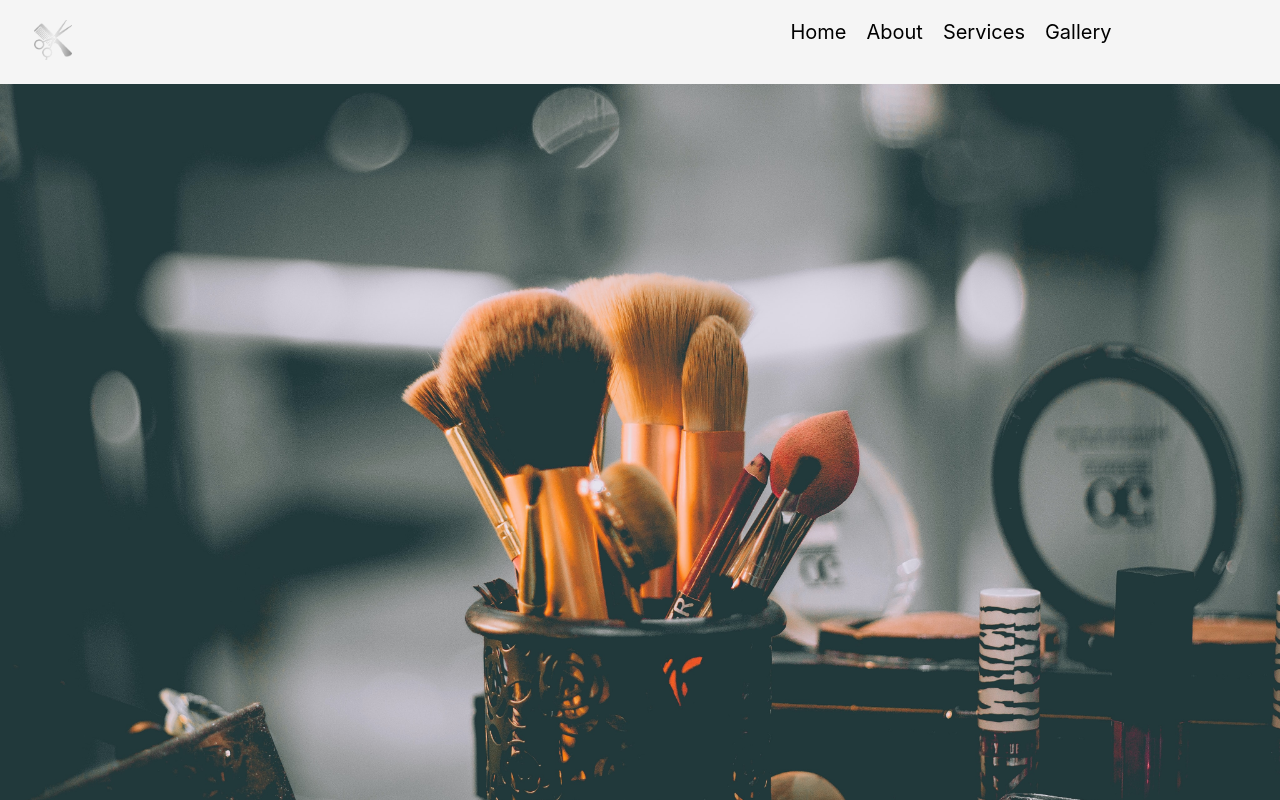
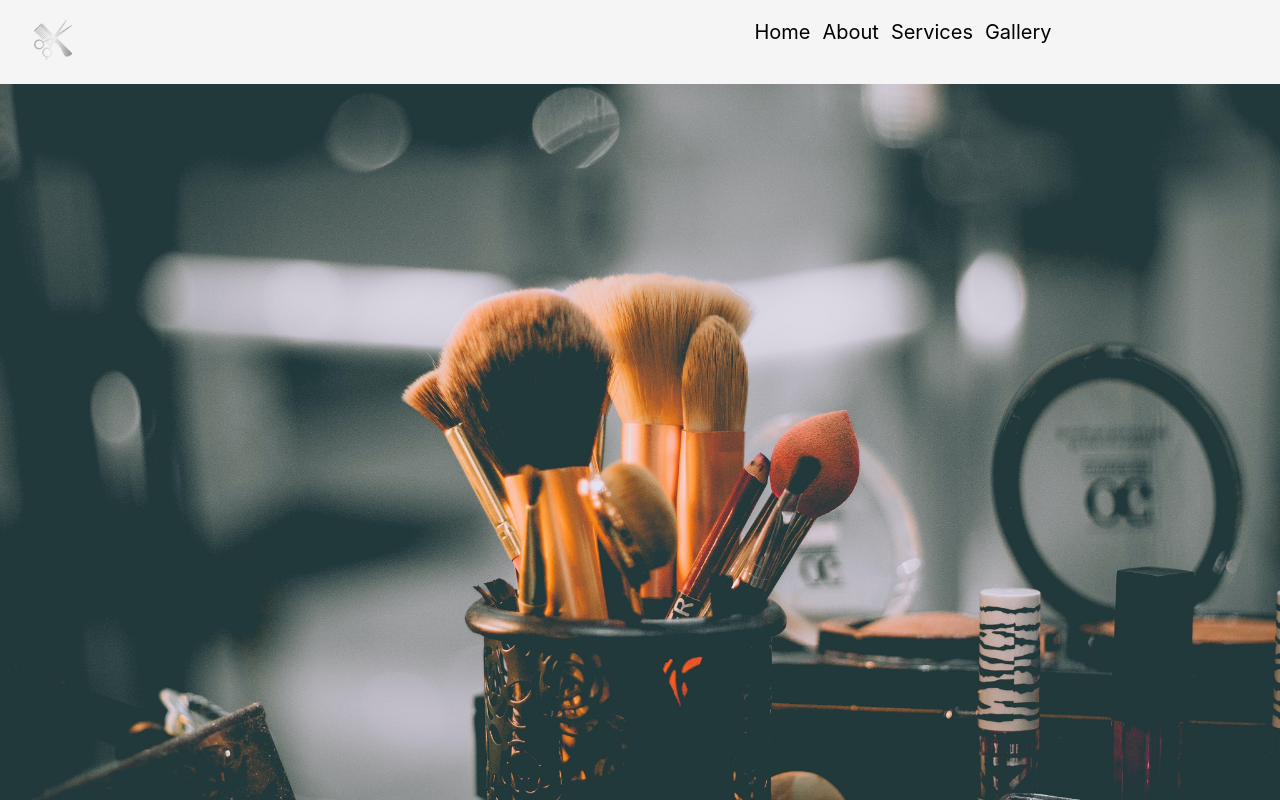
Before and after one commit to fcondori1/salon-nr, a React (Create React App) app: page / in a window 1280 px wide. Shown: the top 800 px of the page. Built offline with nearby package versions, Linux system fonts and the light colour scheme.

Commit message:
css update

```diff
--- a/src/component/Nav/Nav.css
+++ b/src/component/Nav/Nav.css
@@ -9,15 +9,7 @@
 }
 
 li {
-    margin: 0px 10px;
-}
-
-.navbar {
-    display: flex;
-    flex-direction: row;
-    justify-content: flex-end;
-    font-size: 20px;
-    width: 80%;
+    margin: 0px 6px;
 }
 
 .navigation {
@@ -28,6 +20,15 @@ li {
     top: 0;
     background-color: whitesmoke;
 }
+
+.navbar {
+    display: flex;
+    flex-direction: row;
+    justify-content: flex-end;
+    font-size: 20px;
+    width: 75%;
+}
+
 
 .navbar:hover {
     color: black;
```
